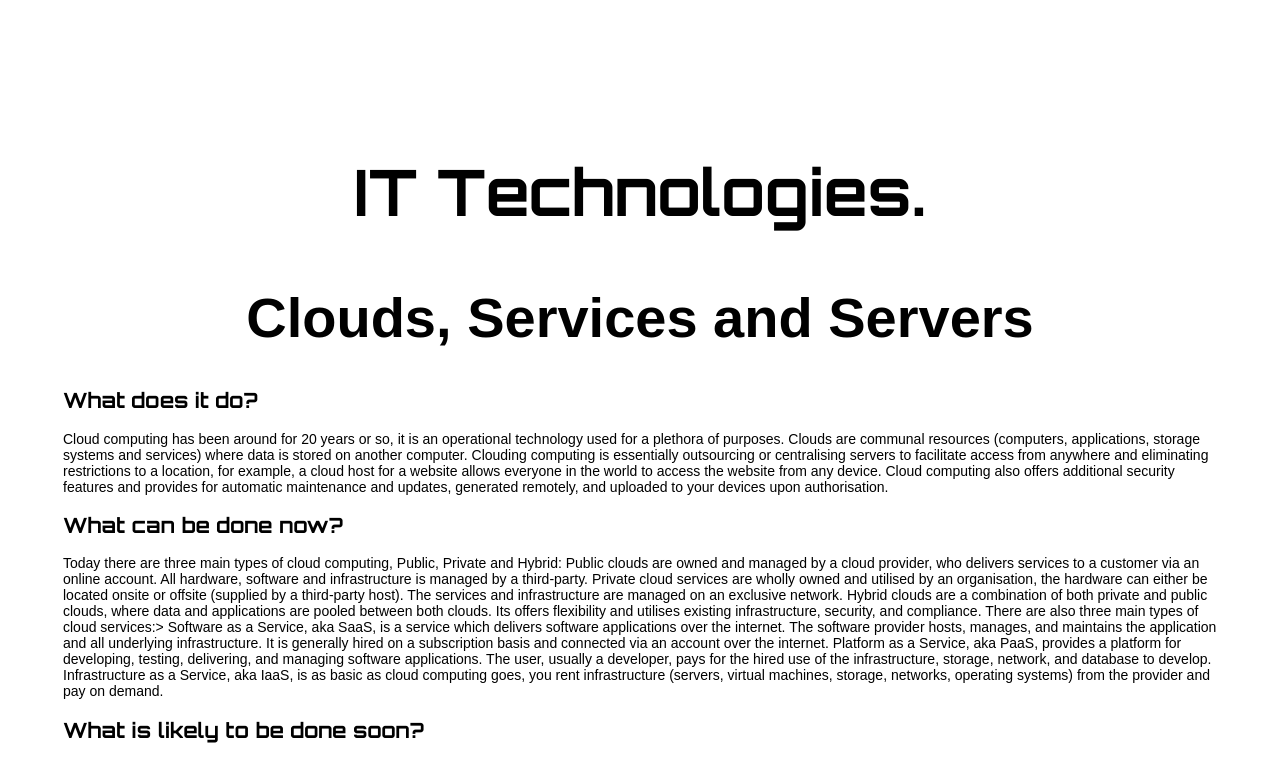
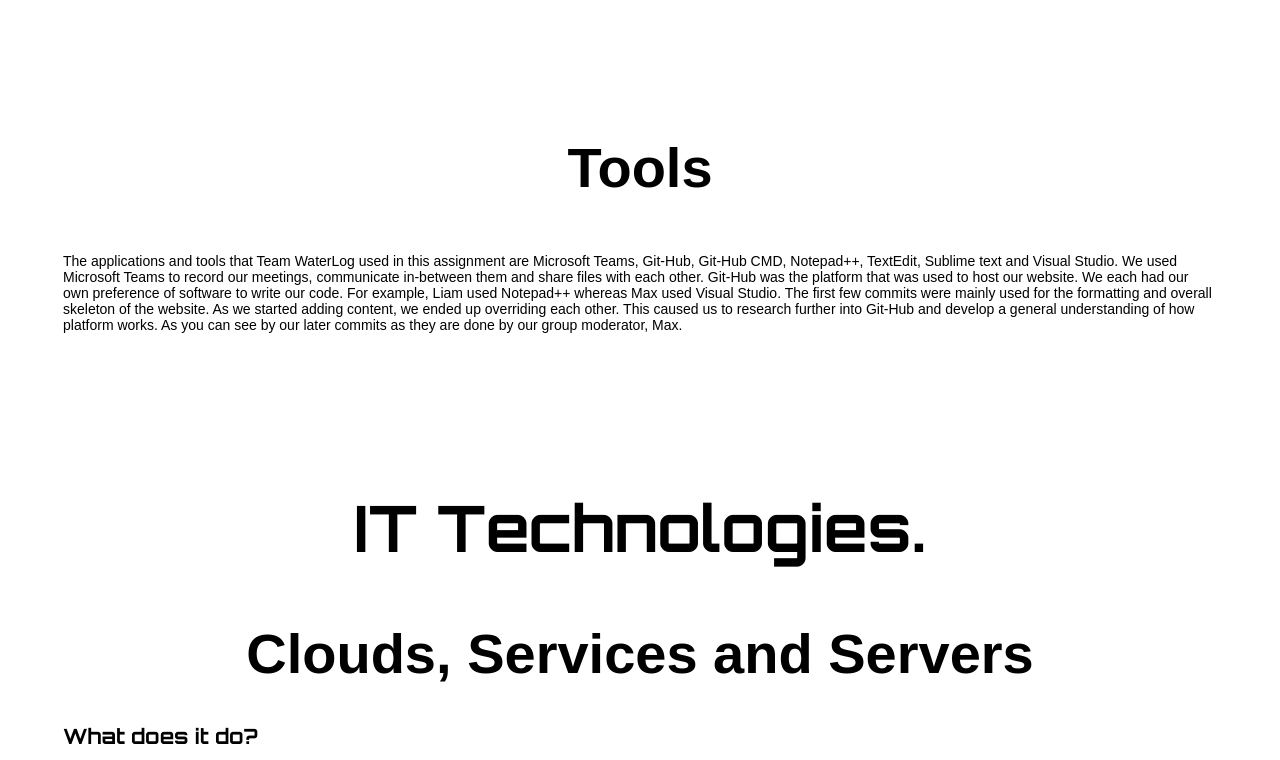
Before and after one commit to MaxTRMIT/Assignment2waterLog, a plain HTML site: page index.html in a window 1280 px wide. Shown: the part 6856-7616 px from the top of the page. Drawn offline with Linux system fonts and the light colour scheme.

Commit message:
Adding Tools tab.

```diff
--- a/index.html
+++ b/index.html
@@ -629,8 +629,14 @@ There are many variations of passages of Lorem Ipsum available, but the majority
 					 </div>
 
 				 </div>
+				 <div class="divider"></div>
+					 <!--Tools Tab-->
+				 <h1>Tools </h1><br>
+
+<p1>The applications and tools that Team WaterLog used in this assignment are Microsoft Teams, Git-Hub, Git-Hub CMD, Notepad++, TextEdit, Sublime text and Visual Studio. We used Microsoft Teams to record our meetings, communicate in-between them and share files with each other. Git-Hub was the platform that was used to host our website. We each had our own preference of software to write our code. For example, Liam used Notepad++ whereas Max used Visual Studio. The first few commits were mainly used for the formatting and overall skeleton of the website. As we started adding content, we ended up overriding each other. This caused us to research further into Git-Hub and develop a general understanding of how platform works. As you can see by our later commits as they are done by our group moderator, Max. </p1>
 
 				 <div class="divider"></div>
+
 				 <div class="item">
    <h2 style="text-align : center; font-size:5vw;"> <p.l>IT Technologies.</p.l></h2>
 				<h1>Clouds, Services and Servers</h1>
```
